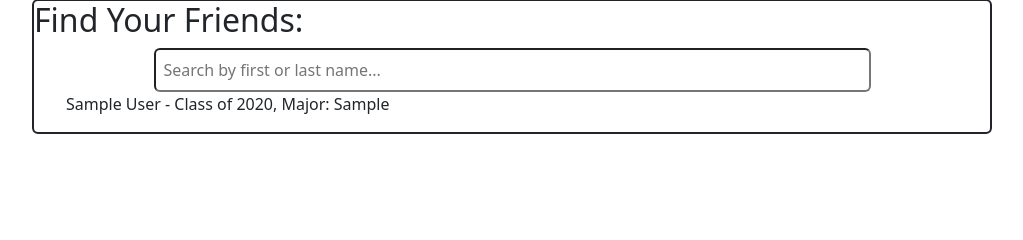
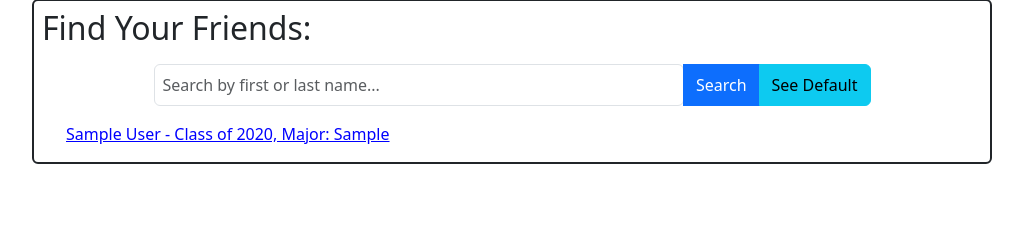
Before and after one commit to Mitchell-Hong/Lous-List-Final-Project, a Django app: page /main/friends/ in a window 1280 px wide. Shown: the part 124-364 px from the top of the page, without its empty margins (128-1151 px from the left). Run offline with Django 4.2, Linux system fonts and the light colour scheme; a user stored in the database is signed in; tables that the repository leaves empty hold one stand-in row (values such as "Sample post"); some libraries are stand-ins or nearby versions.

Commit message:
search bar for other users, can now see other users profiles, (adding back button html, plus being able to send friends requests soon)

```diff
--- a/main/models.py
+++ b/main/models.py
@@ -25,6 +25,9 @@ class myUser(models.Model):
         return self.name
 
 class Friend_Request(models.Model):
+    # foreign key allows tables to be easily linked together
+    # the related name field basically allows us to specify the instance of each of the models
+    # django will do this by default if we do not, but in this case it is useful for us to do
     from_user = models.ForeignKey(myUser, related_name='from_user', on_delete=models.CASCADE)
     to_user = models.ForeignKey(myUser, related_name='to_user', on_delete=models.CASCADE)
 
--- a/main/templates/main/friends.html
+++ b/main/templates/main/friends.html
@@ -1,15 +1,27 @@
 {% extends 'main/index.html' %}
     {% block content%}
     <div class="w-75 border border-dark border-2 rounded-2 mx-auto mt-5">
-        <h2>Find Your Friends:</h2>
-        <input class='w-75 d-block mx-auto p-2 rounded-2'
-        name='friendsearch' type='text' placeholder='Search by first or last name...' />
+        <h2 class='ms-2 mt-2 mb-3'>Find Your Friends:</h2>
+
+        <form class='friendsearch' method="GET">
+            <div class='input-group w-75 mx-auto'>
+                <input class='p-2 rounded-2 form-control'
+                name='friendsearch' type='text' placeholder='Search by first or last name...' />
+                <button type="submit" class="btn btn-primary">
+                    Search
+                </button>
+                <button type="submit" class="btn btn-info">
+                    See Default
+                </button>
+            </div>
+        </form>
 
         <ul style="list-style-type: none">
             {% for i in shownUsers %}
-                <li>{{i.name}} - Class of {{i.graduationYear}}, Major: {{i.major}}</li>
+                <li><a href="/main/profile/{{i.id}}/" style="color:blue;">
+                    {{i.name}} - Class of {{i.graduationYear}}, Major: {{i.major}}
+                </a></li>
             {% endfor %}
         </ul>
     </div>
-
     {% endblock content %}
--- a/main/templates/main/index.html
+++ b/main/templates/main/index.html
@@ -57,7 +57,7 @@
                     <ul class="dropdown-menu">
                         <li><a class="disabled dropdown-item text-dark" href="#">Welcome, {{user.socialaccount_set.all.0.extra_data.given_name}}!</a></li>
                         <li><hr class="dropdown-divider"></li>
-                        <li><a class="dropdown-item" href="/main/profile/">Profile</a></li>
+                        <li><a class="dropdown-item" href="/main/profile/{{user.id}}/">Profile</a></li>
                         <li><a class="dropdown-item" href="/main/friends/">Friends</a></li>
                         <li><a class="dropdown-item" href="#">Settings</a></li>
                         <li><hr class="dropdown-divider"></li>
--- a/main/urls.py
+++ b/main/urls.py
@@ -20,8 +20,8 @@ urlpatterns = [
     path('myschedule/', views.myschedule, name='myschedule'),
     # shows users what are all the courses they have added to their shopping cart they can then choose from those to move to their schedule
     path('shoppingcart/', views.shoppingcart, name='shoppingcart'),
-    # profile route that will show the user their current profile and also give them the option to edit stuff
-    path('profile/', views.profile, name='profile'),
+    # profile route that will show the user theirs and other profiles (they can edit theirs)
+    path('profile/<int:user_id>/', views.profile, name='profile'),
     # profile that takes the user to a separate form once logged in to edit or update their profile
     path('profile/edit/', views.edit, name='edit'),
     # route that allows users to see how many friends they have as well as add new ones
--- a/main/views.py
+++ b/main/views.py
@@ -88,8 +88,9 @@ def shoppingcart(request):
 
 # profile view which allows the user to see their profile info they entered at login as well as edit it
 # only time they can hit this link is when they have already logged in WILL HAVE AN ID
-def profile(request):
-    theUser = myUser.objects.get(id=request.user.id)
+def profile(request, user_id):
+    theUser = myUser.objects.get(id=user_id)
+    print(theUser)
     context = {
         'theUser' : theUser,
     }
@@ -113,8 +114,11 @@ def edit(request):
 
 def friends(request):
     theUser = myUser.objects.get(id=request.user.id)
-    input = request.GET.get('friendsearch')
     shownUsers = myUser.objects.all()
+    input = request.GET.get('friendsearch', None)
+    if input:
+        # filter on a specific item inside the model then __ some form of filtering in python
+        shownUsers = myUser.objects.filter(name__icontains=input)
     context = {
         'theUser' : theUser,
         'shownUsers' : shownUsers,
```
Also changed, not shown: main/templates/main/profile.html (+6 -3 lines).
